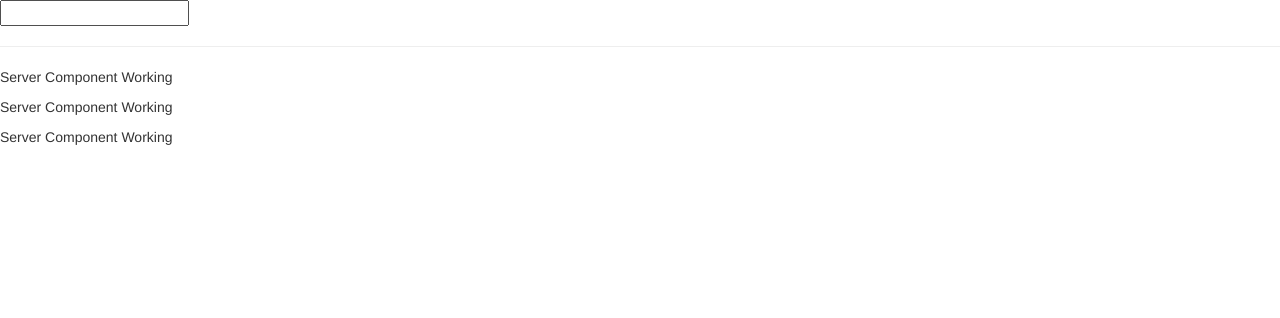
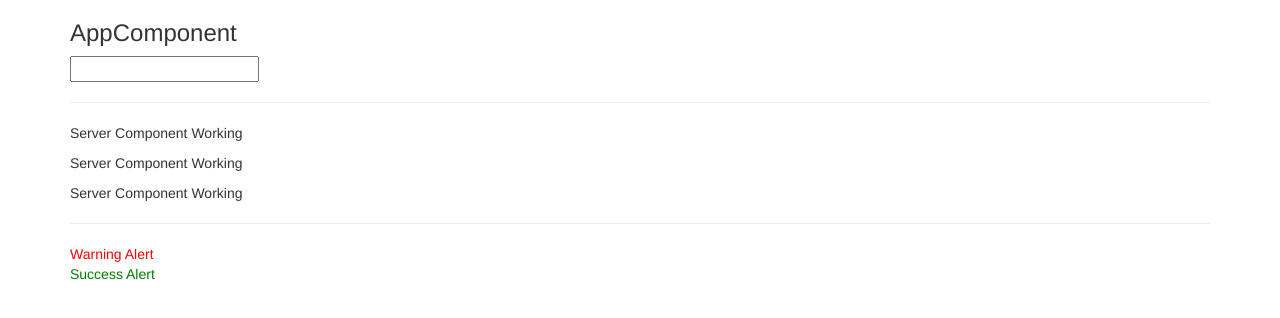
Before and after one commit to pawellesniowski/angular5-udemy1, an Angular app: page / in a window 1280 px wide. Shown: the top 318 px of the page. Built offline with nearby package versions, Linux system fonts and the light colour scheme.

Commit message:
success / warning modules added

```diff
--- a/src/app/app.component.html
+++ b/src/app/app.component.html
@@ -1,5 +1,10 @@
-
+<div class="container">
+  <h3>AppComponent</h3>
   <input type="text" [(ngModel)]="name">
   <p>{{name}}</p>
   <hr>
   <app-servers></app-servers>
+  <hr>
+  <app-warning></app-warning>
+  <app-success></app-success>
+</div>
--- /dev/null
+++ b/src/app/success-alert/success-alert.component.css
@@ -0,0 +1,3 @@
+.success-alert{
+    color: green;
+}
--- /dev/null
+++ b/src/app/success-alert/success-alert.component.html
@@ -0,0 +1,3 @@
+<div class="success-alert">
+    Success Alert
+</div>
--- /dev/null
+++ b/src/app/warning-alert/warning-alert.component.css
@@ -0,0 +1,3 @@
+.warning-alert{
+    color: red;
+}
--- /dev/null
+++ b/src/app/warning-alert/warning-alert.component.html
@@ -0,0 +1 @@
+<div class="warning-alert">Warning Alert</div>
```
Also changed, not shown: src/app/app.module.ts (+5 -2 lines), src/app/success-alert/success-alert.component.ts (added, +10 -0 lines), src/app/warning-alert/warning-alert.component.ts (added, +10 -0 lines).
